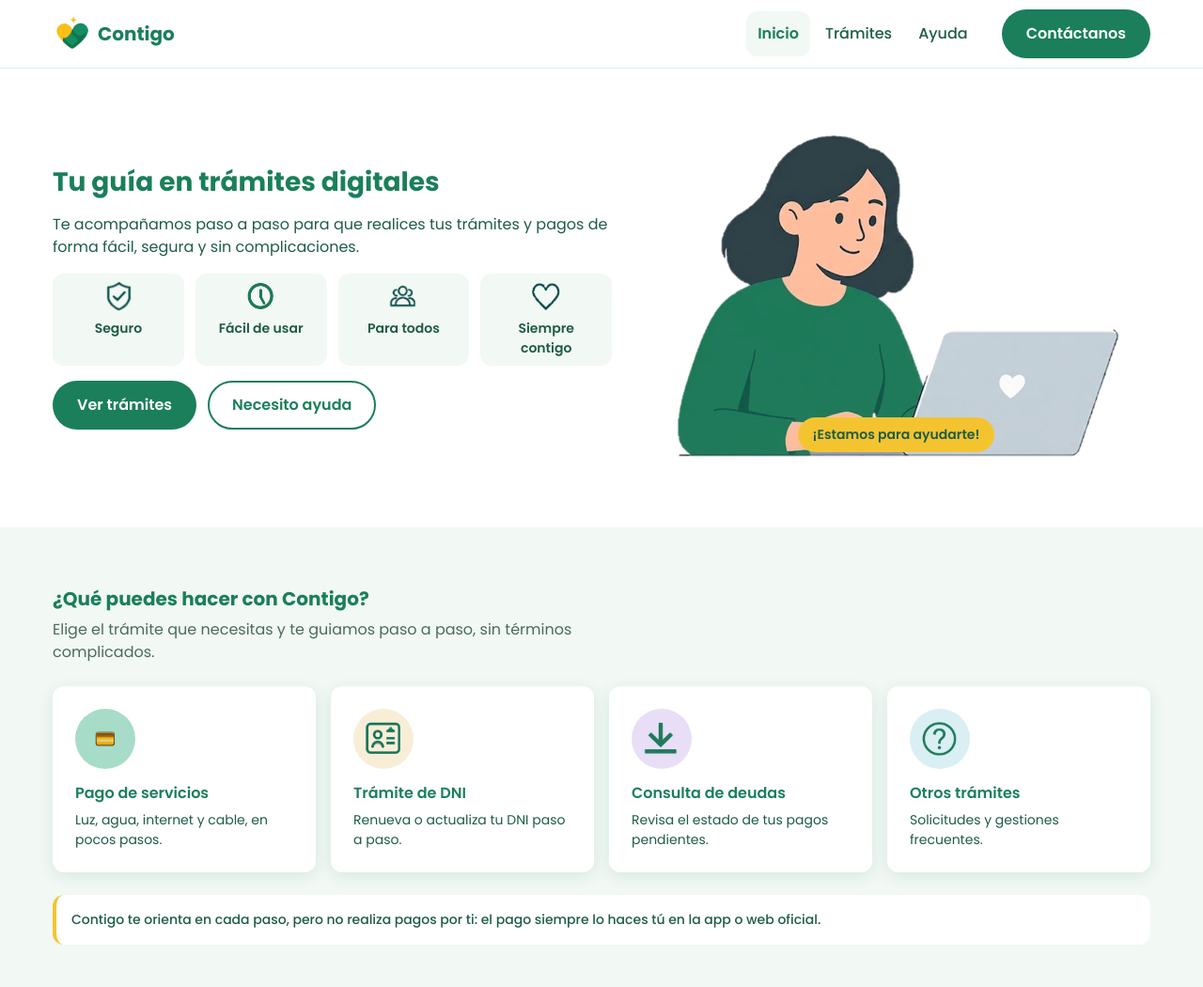
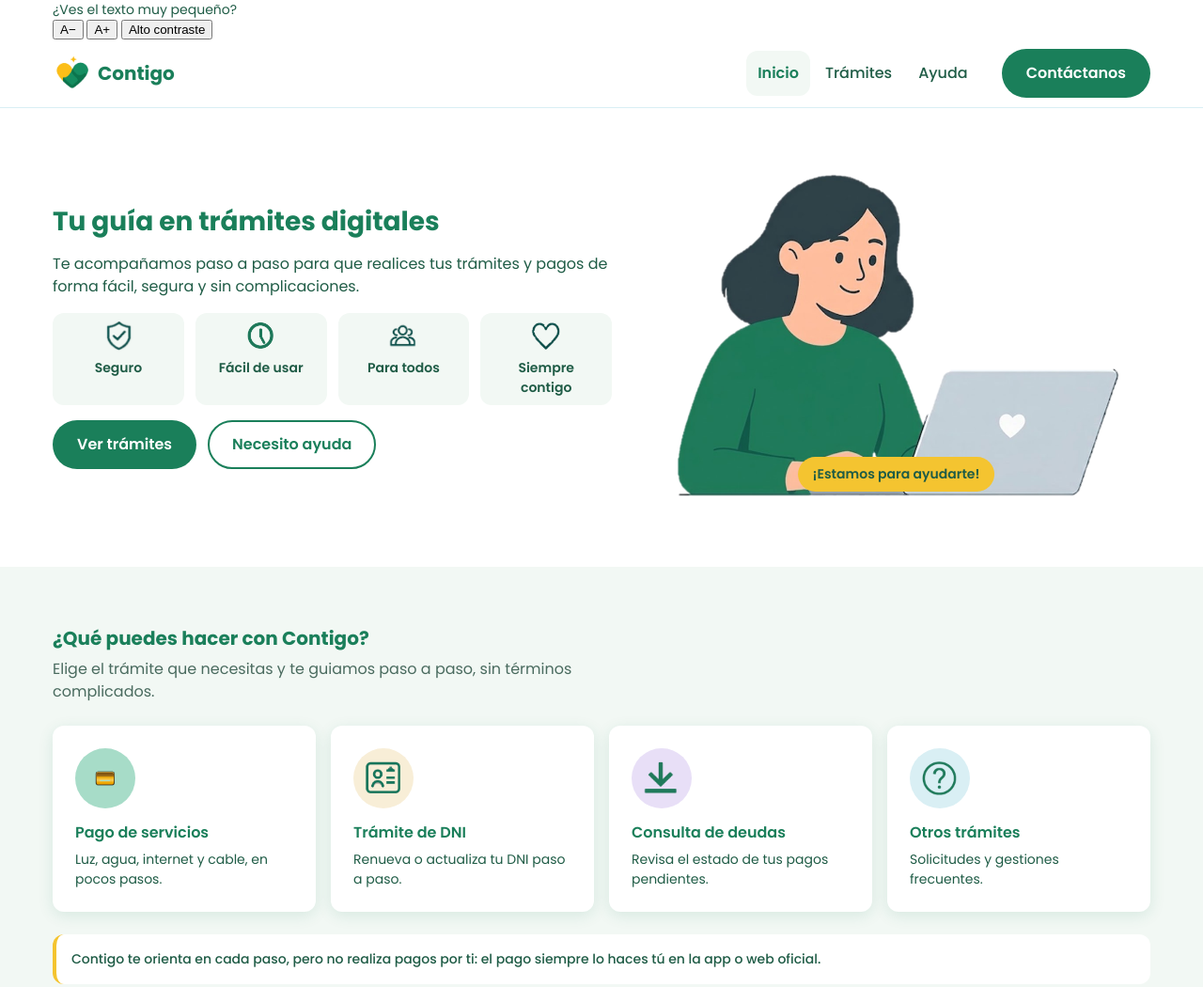
Before and after one commit to Contigo-Upc/Contigo-Landing-Challenge, a plain HTML site: page public/index.html in a window 1280 px wide. Shown: the top 1050 px of the page at 94% size. Drawn offline with Linux system fonts and the light colour scheme.

Commit message:
feat: add accessibility bar for text size and contrast

```diff
--- a/public/index.html
+++ b/public/index.html
@@ -15,6 +15,17 @@
 </head>
 <body>
   <a class="skip-link" href="#contenido">Saltar al contenido</a>
+
+  <div class="a11y-bar">
+    <div class="container a11y-inner">
+      <p class="a11y-label" id="a11y-label">¿Ves el texto muy pequeño?</p>
+      <div class="a11y-actions" role="group" aria-labelledby="a11y-label">
+        <button class="a11y-btn" type="button" data-text-size="down" aria-label="Reducir el tamaño del texto">A<span aria-hidden="true">−</span></button>
+        <button class="a11y-btn" type="button" data-text-size="up" aria-label="Aumentar el tamaño del texto">A<span aria-hidden="true">+</span></button>
+        <button class="a11y-btn a11y-btn-wide" type="button" data-contrast="toggle" aria-pressed="false">Alto contraste</button>
+      </div>
+    </div>
+  </div>
 
   <header class="site-header">
     <div class="container header-inner">
```
